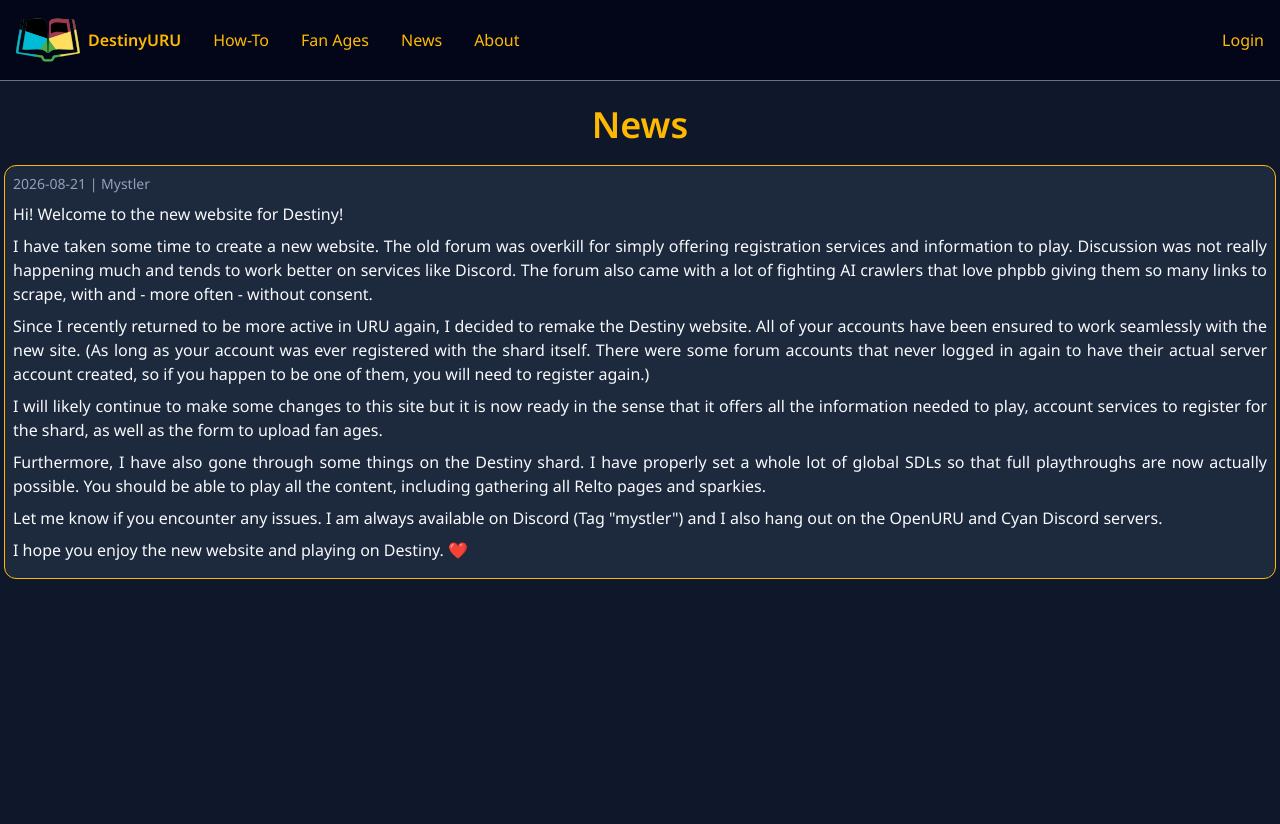
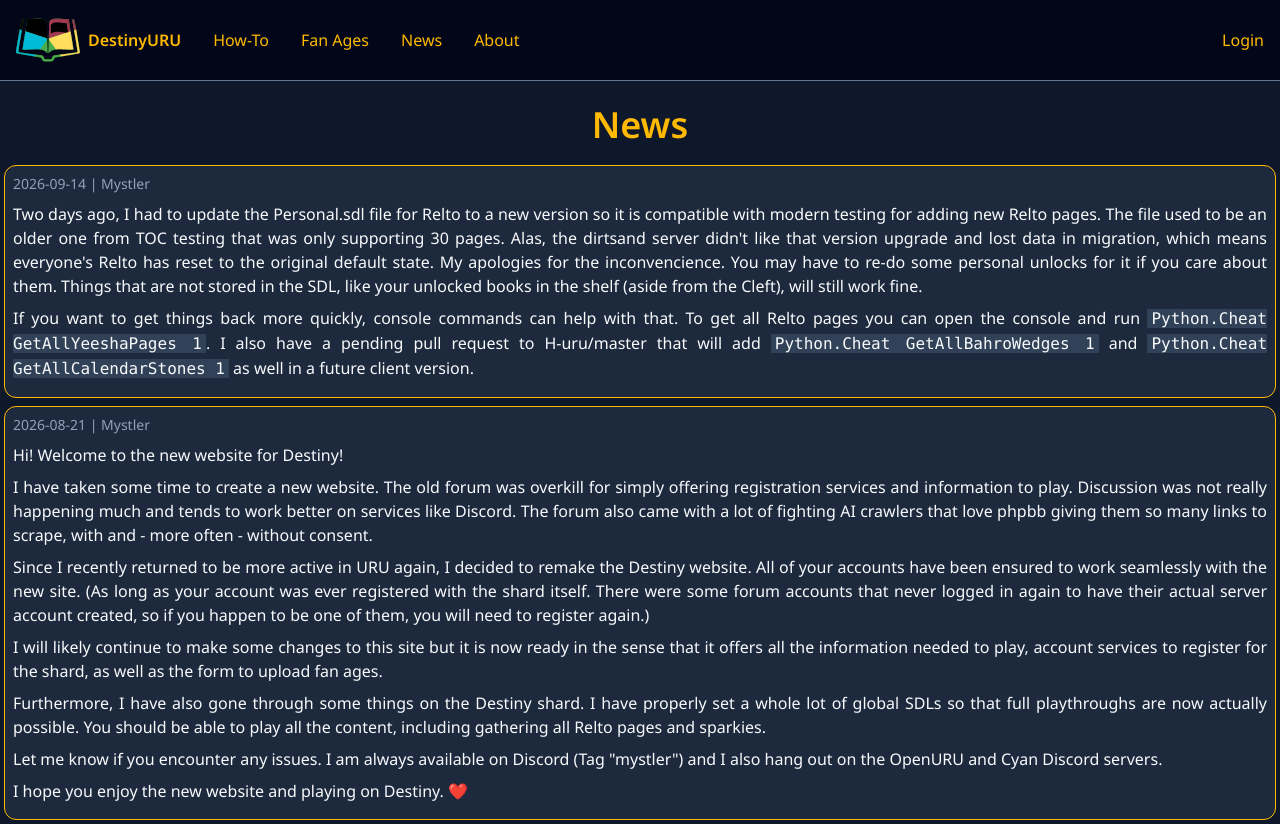
Before and after one commit to Mystler/destiny-web, a SvelteKit app: page /news in a window 1280 px wide. Before the commit the page ends 800 px from the top, so only its background shows below. Built offline with nearby package versions, Linux system fonts and the light colour scheme; no server answers.

Commit message:
content: Add news post

```diff
--- a/src/routes/news/+page.svelte
+++ b/src/routes/news/+page.svelte
@@ -9,7 +9,24 @@
 
 <h1>News</h1>
 
-<div class="p-1">
+<div class="flex flex-col gap-2 p-1">
+  <Card date="2026-09-14 | Mystler">
+    <p>
+      Two days ago, I had to update the Personal.sdl file for Relto to a new version so it is compatible with modern
+      testing for adding new Relto pages. The file used to be an older one from TOC testing that was only supporting 30
+      pages. Alas, the dirtsand server didn't like that version upgrade and lost data in migration, which means
+      everyone's Relto has reset to the original default state. My apologies for the inconvencience. You may have to
+      re-do some personal unlocks for it if you care about them. Things that are not stored in the SDL, like your
+      unlocked books in the shelf (aside from the Cleft), will still work fine.
+    </p>
+    <p>
+      If you want to get things back more quickly, console commands can help with that. To get all Relto pages you can
+      open the console and run <code>Python.Cheat GetAllYeeshaPages 1</code>. I also have a pending pull request to
+      H-uru/master that will add
+      <code>Python.Cheat GetAllBahroWedges 1</code>
+      and <code>Python.Cheat GetAllCalendarStones 1</code> as well in a future client version.
+    </p>
+  </Card>
   <Card date="2026-08-21 | Mystler">
     <p>Hi! Welcome to the new website for Destiny!</p>
     <p>
```
